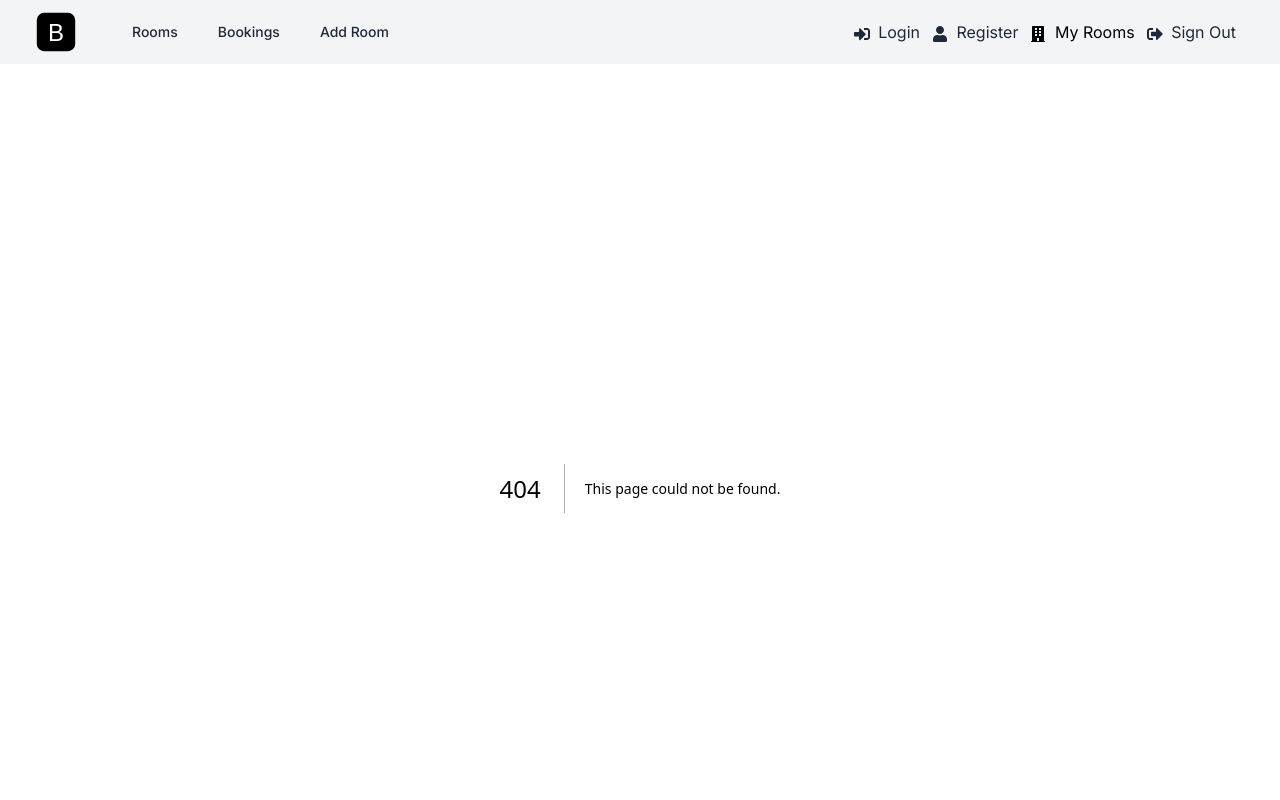
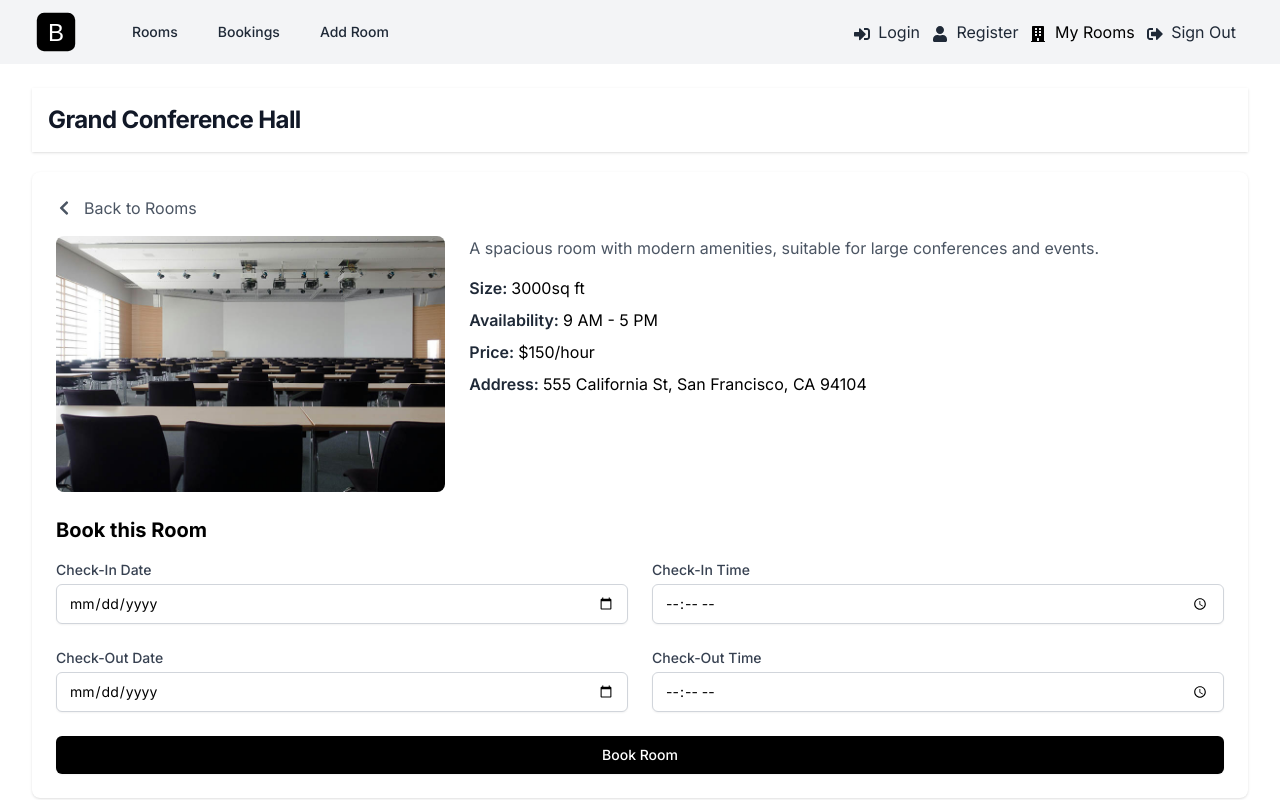
Before and after one commit to abrar-ol/BookingApp, a Next.js app: page /rooms/1 in a window 1280 px wide. Before the commit this address had no page. Shown: the top 800 px of the page. Built offline with nearby package versions, Linux system fonts and the light colour scheme.

Commit message:
integrate this app with  appwrite  and add a getallrooms action

```diff
--- /dev/null
+++ b/app/actions/getAllRooms.js
@@ -0,0 +1,27 @@
+'use server';
+
+import { createAdminClient } from '@/config/appwrite';
+import { revalidatePath } from 'next/cache'; // gonna update the cache, if we add new room and we get redirected we want that new room to show on rooms list instade of refresh the page.
+import { redirect } from 'next/navigation';
+
+async function getAllRooms() {
+  try {
+    const { databases } = await createAdminClient();
+
+    // Fetch rooms
+    const { documents: rooms } = await databases.listDocuments(
+      process.env.NEXT_PUBLIC_APPWRITE_DATABASE,
+      process.env.NEXT_PUBLIC_APPWRITE_COLLECTION_ROOMS
+    );
+
+    // Revalidate the cache for this path
+    revalidatePath('/', 'layout');
+
+    return rooms;
+  } catch (error) {
+    console.log('Failed to get rooms', error);
+    redirect('/error');
+  }
+}
+
+export default getAllRooms;
--- a/app/page.jsx
+++ b/app/page.jsx
@@ -1,13 +1,15 @@
-import rooms from "@/data/rooms.json";
 import RoomCard from "@/components/RoomCard";
 import Heading from "@/components/Heading";
+import getAllRooms from "./actions/getAllRooms";
 
-export default function Home() {
+export default async function Home() {
+  const rooms = await getAllRooms();
+
   return (
     <>
       <Heading title={"Available Rooms"} />
       {rooms.length > 0 ? (
-        rooms.map((room) => <RoomCard room={room} />)
+        rooms.map((room) => <RoomCard room={room} key={room.$id} />)
       ) : (
         <p>No rooms available </p>
       )}
--- /dev/null
+++ b/app/rooms/[id]/page.jsx
@@ -0,0 +1,70 @@
+import Heading from "@/components/Heading";
+import Image from "next/image";
+import Link from "next/link";
+import { FaChevronLeft } from "react-icons/fa";
+import rooms from "@/data/rooms.json";
+import BookingForm from "@/components/BookingForm";
+
+const RoomPage = ({ params }) => {
+  const { id } = params;
+  const room = rooms.find((room) => room.$id === id);
+
+  if (!room) {
+    return <Heading title={"Room Not Found"} />;
+  }
+
+  return (
+    <>
+      <Heading title={room.name} />
+      <div className="bg-white shadow rounded-lg p-6">
+        <Link
+          href="/"
+          className="flex items-center text-gray-600 hover:text-gray-800 mb-4"
+        >
+          <FaChevronLeft className="inline mr-1" />
+          <span className="ml-2">Back to Rooms</span>
+        </Link>
+
+        <div className="flex flex-col sm:flex-row sm:space-x-6">
+          <Image
+            src={`/images/rooms/${room.image}`}
+            alt={room.name}
+            width={500}
+            height={500}
+            className="w-full sm:w-1/3 h-64 object-cover rounded-lg"
+          />
+
+          <div className="mt-4 sm:mt-0 sm:flex-1">
+            <p className="text-gray-600 mb-4">{room.description}</p>
+
+            <ul className="space-y-2">
+              <li>
+                <span className="font-semibold text-gray-800">Size: </span>
+                {room.sqft}
+                sq ft
+              </li>
+              <li>
+                <span className="font-semibold text-gray-800">
+                  Availability:{" "}
+                </span>
+                {room.availability}
+              </li>
+              <li>
+                <span className="font-semibold text-gray-800">Price: </span>$
+                {room.price_per_hour}/hour
+              </li>
+              <li>
+                <span className="font-semibold text-gray-800">Address: </span>
+                {room.address}
+              </li>
+            </ul>
+          </div>
+        </div>
+
+        <BookingForm />
+      </div>
+    </>
+  );
+};
+
+export default RoomPage;
--- /dev/null
+++ b/components/BookingForm.jsx
@@ -0,0 +1,82 @@
+const BookingForm = () => {
+  return (
+    <div className="mt-6">
+      <h2 className="text-xl font-bold">Book this Room</h2>
+      <form className="mt-4">
+        <div className="grid grid-cols-1 sm:grid-cols-2 gap-6">
+          <div>
+            <label
+              htmlFor="check_in_date"
+              className="block text-sm font-medium text-gray-700"
+            >
+              Check-In Date
+            </label>
+            <input
+              type="date"
+              id="check_in_date"
+              name="check_in_date"
+              className="mt-1 block w-full px-3 py-2 border border-gray-300 rounded-md shadow-sm focus:ring-indigo-500 focus:border-indigo-500 sm:text-sm"
+              required
+            />
+          </div>
+          <div>
+            <label
+              htmlFor="check_in_time"
+              className="block text-sm font-medium text-gray-700"
+            >
+              Check-In Time
+            </label>
+            <input
+              type="time"
+              id="check_in_time"
+              name="check_in_time"
+              className="mt-1 block w-full px-3 py-2 border border-gray-300 rounded-md shadow-sm focus:ring-indigo-500 focus:border-indigo-500 sm:text-sm"
+              required
+            />
+          </div>
+          <div>
+            <label
+              htmlFor="check_out_date"
+              className="block text-sm font-medium text-gray-700"
+            >
+              Check-Out Date
+            </label>
+            <input
+              type="date"
+              id="check_out_date"
+              name="check_out_date"
+              className="mt-1 block w-full px-3 py-2 border border-gray-300 rounded-md shadow-sm focus:ring-indigo-500 focus:border-indigo-500 sm:text-sm"
+              required
+            />
+          </div>
+          <div>
+            <label
+              htmlFor="check_out_time"
+              className="block text-sm font-medium text-gray-700"
+            >
+              Check-Out Time
+            </label>
+            <input
+              type="time"
+              id="check_out_time"
+              name="check_out_time"
+              className="mt-1 block w-full px-3 py-2 border border-gray-300 rounded-md shadow-sm focus:ring-indigo-500 focus:border-indigo-500 sm:text-sm"
+              required
+            />
+          </div>
+        </div>
+
+        <div className="mt-6">
+          <button
+            type="submit"
+            className="w-full flex justify-center py-2 px-4 border border-transparent rounded-md shadow-sm text-sm font-medium text-white bg-black hover:bg-gray-700 focus:outline-none focus:ring-2 focus:ring-offset-2 focus:ring-gray-800"
+          >
+            Book Room
+          </button>
+        </div>
+      </form>
+    </div>
+  );
+};
+
+export default BookingForm;
--- /dev/null
+++ b/config/appwrite.js
@@ -0,0 +1,42 @@
+import { Client, Databases, Account, Storage } from 'node-appwrite';
+
+// Admin Client
+const createAdminClient = async () => {
+    const client = new Client()
+        .setEndpoint(process.env.NEXT_PUBLIC_APPWRITE_ENDPOINT)
+        .setProject(process.env.NEXT_PUBLIC_APPWRITE_PROJECT)
+        .setKey(process.env.NEXT_APPWRITE_KEY);
+
+    return {
+        get account() {
+            return new Account(client);
+        },
+        get databases() {
+            return new Databases(client);
+        },
+        get storage() {
+            return new Storage(client);
+        },
+    };
+};
+
+const createSessionClient = async (session) => {
+    const client = new Client()
+        .setEndpoint(process.env.NEXT_PUBLIC_APPWRITE_ENDPOINT)
+        .setProject(process.env.NEXT_PUBLIC_APPWRITE_PROJECT);
+
+    if (session) {
+        client.setSession(session);
+    }
+
+    return {
+        get account() {
+            return new Account(client);
+        },
+        get databases() {
+            return new Databases(client);
+        },
+    };
+};
+
+export { createAdminClient, createSessionClient };
--- a/package.json
+++ b/package.json
@@ -10,6 +10,7 @@
   },
   "dependencies": {
     "next": "14.2.14",
+    "node-appwrite": "^14.1.0",
     "react": "^18",
     "react-dom": "^18",
     "react-icons": "^5.3.0"
```
Also changed, not shown: 1 other file (tests, documents, lock files or other folders).
